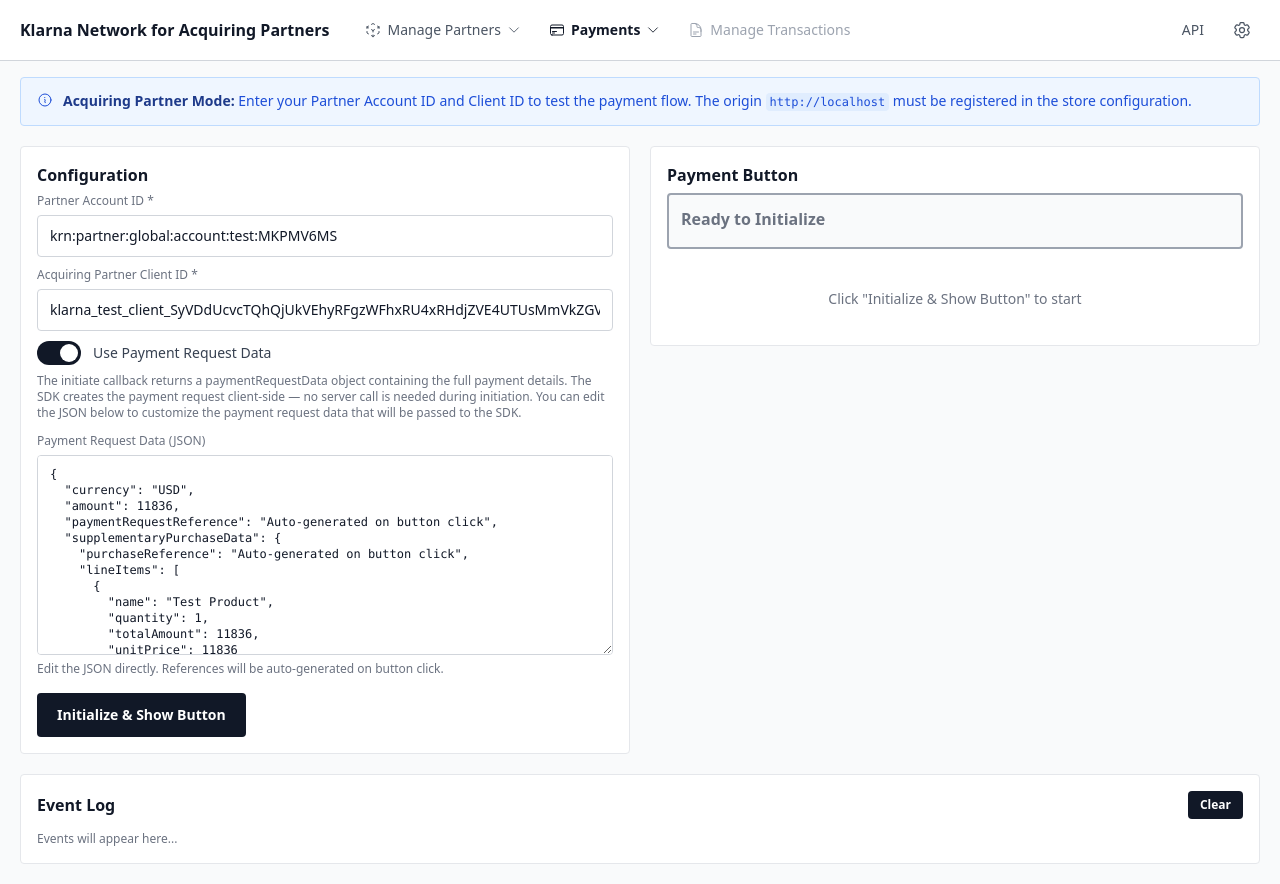
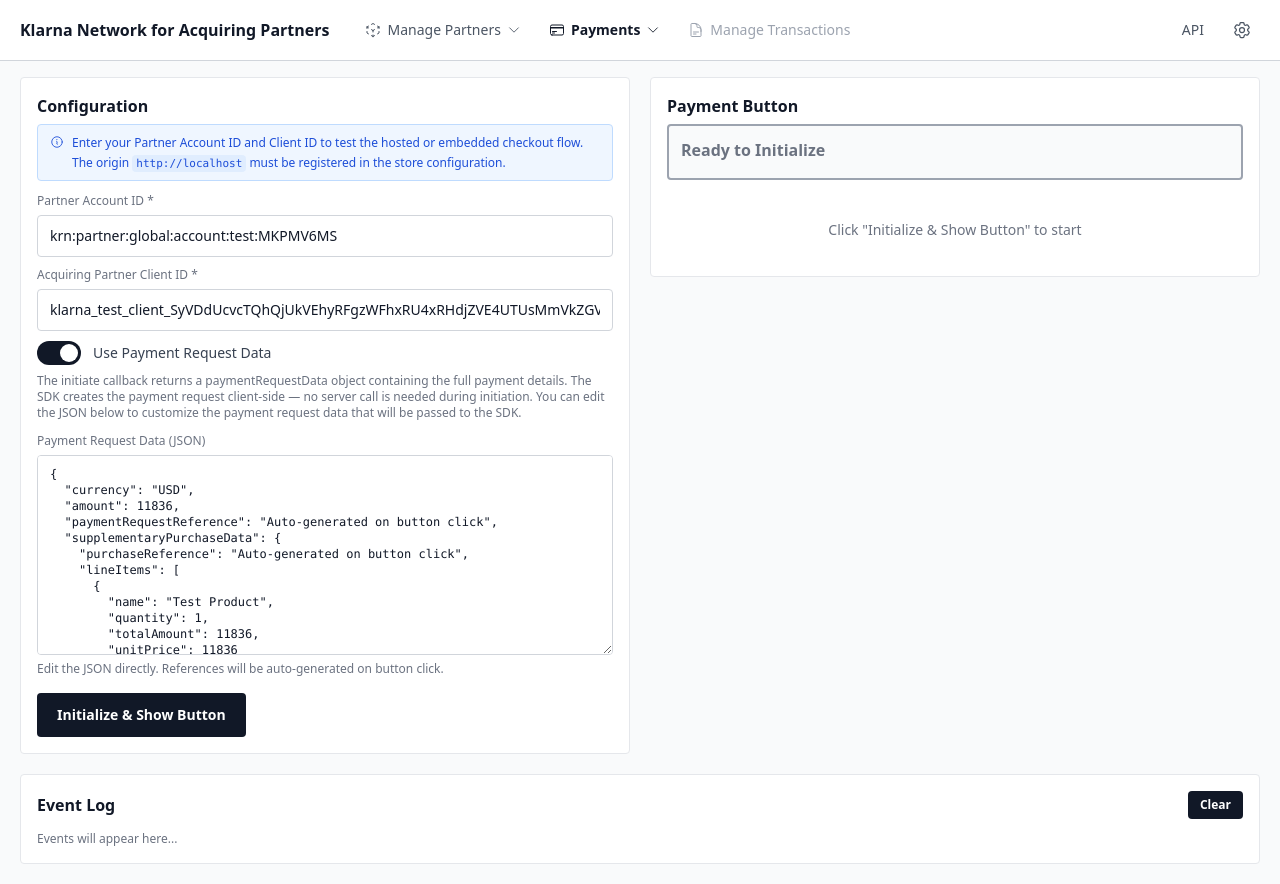
Before and after one commit to thejinghao/kn-ap, a Next.js app: page /ap-hosted in a window 1280 px wide. Built offline with nearby package versions, Linux system fonts and the light colour scheme.

Commit message:
Move info banner into Configuration panel for hosted checkout

```diff
--- a/app/ap-hosted/page.tsx
+++ b/app/ap-hosted/page.tsx
@@ -791,21 +791,19 @@
 
   return (
     <div className="min-h-[calc(100vh-57px)] bg-gray-50 p-5 max-w-[1400px] mx-auto">
-      {/* Info Banner */}
-      <div className="bg-blue-50 border border-blue-200 rounded px-4 py-3 mb-5 text-sm flex items-start gap-2.5 text-blue-700 leading-relaxed">
-        <InformationCircleIcon className="w-4 h-4 shrink-0 mt-0.5" />
-        <div>
-          <strong className="text-blue-900">Acquiring Partner Mode:</strong> Enter your Partner Account ID and Client ID to test the payment flow.
-          The origin <code className="bg-blue-100/70 px-1 py-0.5 rounded text-xs font-mono break-all whitespace-normal">{currentOrigin || 'loading...'}</code> must be registered in the store configuration.
-        </div>
-      </div>
-
       {/* Main Layout */}
       <div className="flex flex-col md:flex-row gap-5 mb-5">
         {/* Configuration Panel */}
         <div className="flex-1 min-w-0 md:min-w-[300px]">
           <div className="bg-white border border-gray-200 rounded p-4">
             <h3 className="text-base font-bold text-gray-900 mt-0 mb-1.5">Configuration</h3>
+            <div className="bg-blue-50 border border-blue-200 rounded px-3 py-2 mb-3 text-xs flex items-start gap-2 text-blue-700 leading-relaxed">
+              <InformationCircleIcon className="w-3.5 h-3.5 shrink-0 mt-0.5" />
+              <div>
+                Enter your Partner Account ID and Client ID to test the hosted or embedded checkout flow.
+                The origin <code className="bg-blue-100/70 px-1 py-0.5 rounded text-[11px] font-mono break-all whitespace-normal">{currentOrigin || 'loading...'}</code> must be registered in the store configuration.
+              </div>
+            </div>
 
             <div className="grid gap-1.5 mb-2.5">
               <label htmlFor="partner-account-id" className="text-xs font-medium text-gray-500">Partner Account ID *</label>
```
